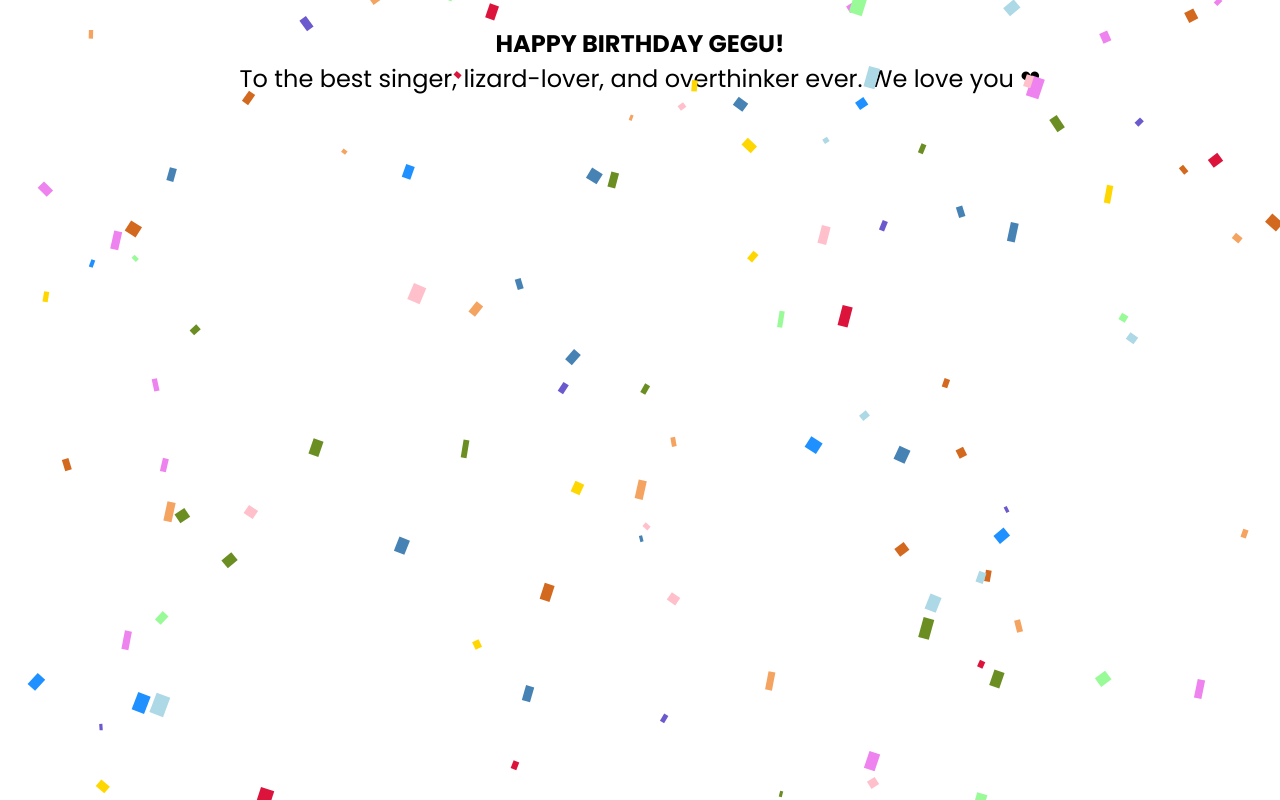
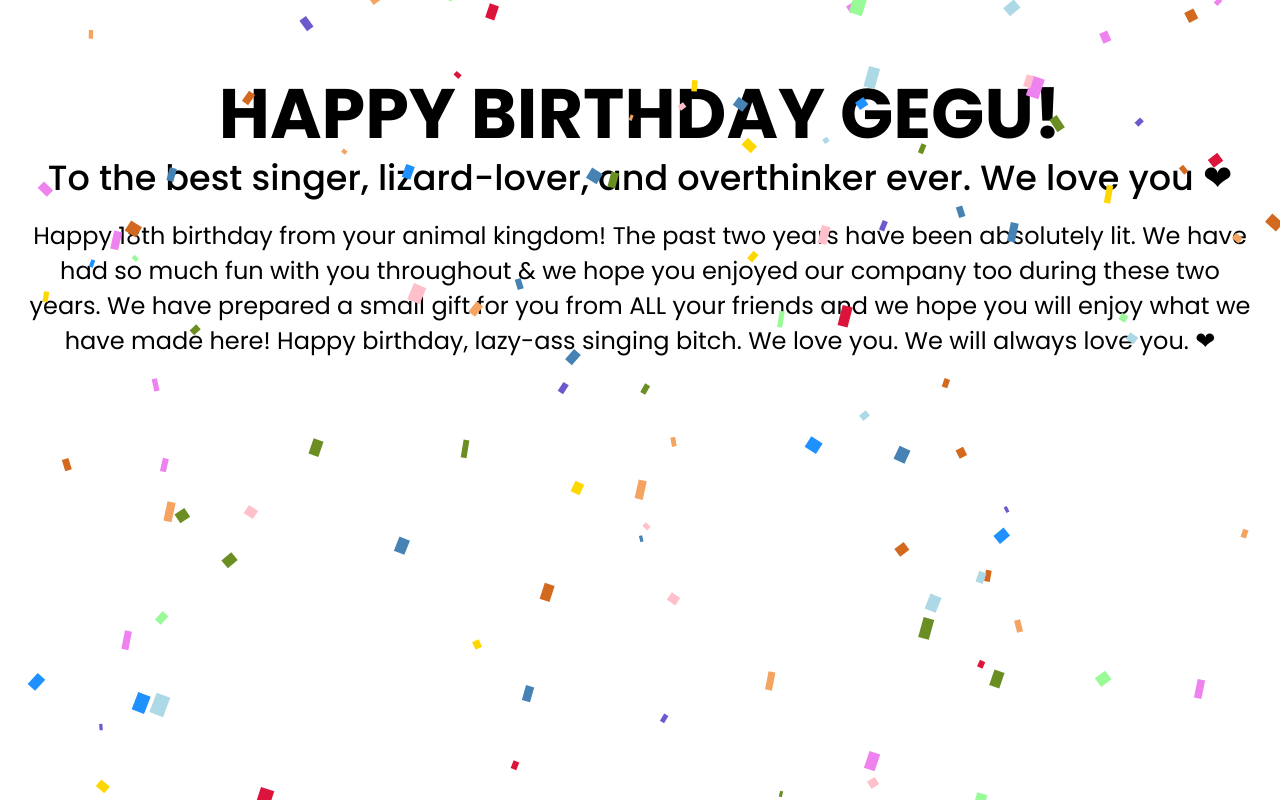
Before and after one commit to geguday/geguday.github.io, a plain HTML site: page index.html in a window 1280 px wide. Drawn offline with Linux system fonts and the light colour scheme.

Commit message:
Pre-vid push

```diff
--- a/css/style.css
+++ b/css/style.css
@@ -3,6 +3,11 @@ body {
   background-repeat: no-repeat;
   background-attachment: fixed;
 }
+
+.container {
+    position: relative;
+}
+
 .header {
     position: relative;
 }
@@ -12,9 +17,10 @@ body {
     text-transform: uppercase;
     font-weight: 700;
     font-family: 'Poppins', sans-serif;
-    font-size: 24px;
+    font-size: 70px;
     letter-spacing: 0px;
     word-wrap: break-word;
+    text-align: center;
 
     margin: 0;
     position: absolute;
@@ -30,11 +36,32 @@ body {
 
 .subtitle p {
     color: #000000;
+    font-weight: 500;
+    font-family: 'Poppins', sans-serif;
+    font-size: 35px;
+    letter-spacing: 0px;
+    word-wrap: break-word;
+    text-align: center;
+
+    margin: 0;
+    position: absolute;
+    left: 50%;
+    margin-right: -50%;
+    transform: translate(-50%, 270%);
+}
+
+.text {
+    position: relative;
+}
+
+.text p {
+    color: #000000;
     font-weight: 400;
     font-family: 'Poppins', sans-serif;
     font-size: 24px;
     letter-spacing: 0px;
     word-wrap: break-word;
+    text-align: center;
 
     margin: 0;
     position: absolute;
@@ -42,4 +69,7 @@ body {
     left: 50%;
     margin-right: -50%;
     transform: translate(-50%, 150%);
+
+    padding-left: 15px;
+    padding-right: 15px;
 }
--- a/index.html
+++ b/index.html
@@ -21,11 +21,16 @@
     <body>
         <script src="https://cdn.jsdelivr.net/gh/mathusummut/confetti.js/confetti.min.js"></script><script>confetti.start(10000)</script>
         <header>
-            <div class="header">
-                <p>Happy Birthday Gegu!</p>
-            </div>
-            <div class="subtitle">
-                <p>To the best singer, lizard-lover, and overthinker ever. We love you ❤</p>
+            <div class="container">
+                <div class="header">
+                    <p>Happy Birthday Gegu!</p>
+                </div>
+                <div class="subtitle">
+                    <p>To the best singer, lizard-lover, and overthinker ever. We love you ❤</p>
+                </div>
+                <div class="text">
+                    <p>Happy 18th birthday from your animal kingdom! The past two years have been absolutely lit. We have had so much fun with you throughout & we hope you enjoyed our company too during these two years. We have prepared a small gift for you from ALL your friends and we hope you will enjoy what we have made here! Happy birthday, lazy-ass singing bitch. We love you. We will always love you. ❤</p>
+                </div>
             </div>
         </header>
     </body>
```
